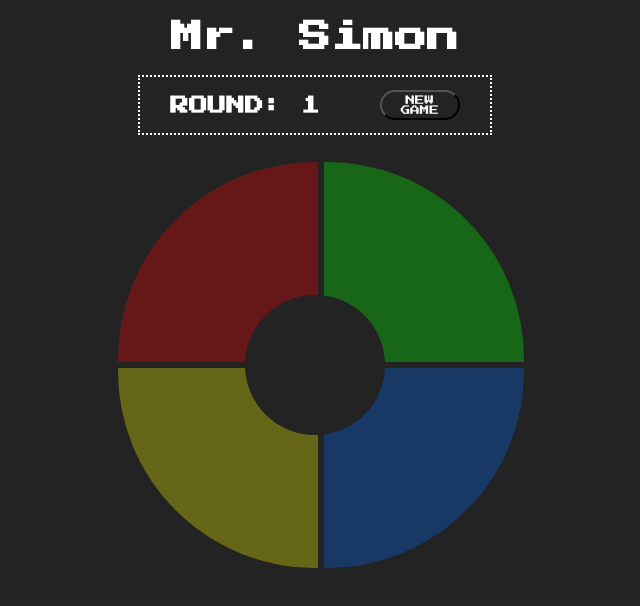
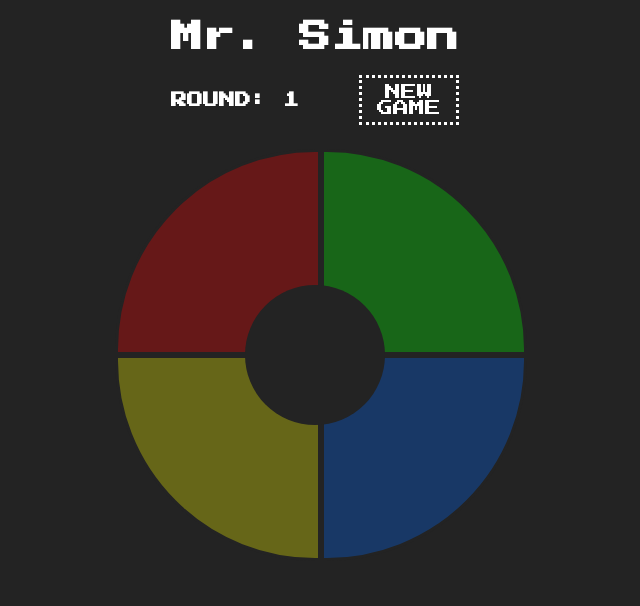
Before and after one commit to ZaneMeroff/simon_game, a React (Create React App) app: page / in a window 1280 px wide. Shown: the top 606 px of the page, without its empty margins (325-965 px from the left). Built offline with nearby package versions, Linux system fonts and the light colour scheme.

Commit message:
Add style

```diff
--- a/src/Components/ScoreBoard/ScoreBoard.css
+++ b/src/Components/ScoreBoard/ScoreBoard.css
@@ -1,5 +1,5 @@
 .scoreboard-outer-container {
-  border: 2px dotted #FFF;
+  /* border: 3px dotted #FFF; */
   width: auto;
   display: flex;
   justify-content: space-around;
@@ -7,24 +7,33 @@
 }
 
 .new-game-button {
-  height: 30px;
-  width: 80px;
-  border-radius: 15px;
+  height: 50px;
+  width: 100px;
+  border: 3px dotted #FFF;
   background-color: #232323;
   color: #FFF;
   outline: none;
   margin-left: 30px;
   margin-right: 30px;
-  font-size: 60%;
+  font-size: 100%;
 }
 
 .new-game-button:hover {
   cursor: pointer;
-  box-shadow: 0 0 20px 10px yellow;
+  box-shadow: 0 0 20px 5px #FFF;
 }
 
 .round-display {
   color: #FFF;
   margin-right: 30px;
   margin-left: 30px;
+  margin-top: 5px;
+  margin-bottom: 5px;
+  font-size: 100%;
 }
+
+.round-moves-container {
+  display: flex;
+  flex-direction: column;
+  align-items: flex-start;
+}
```
